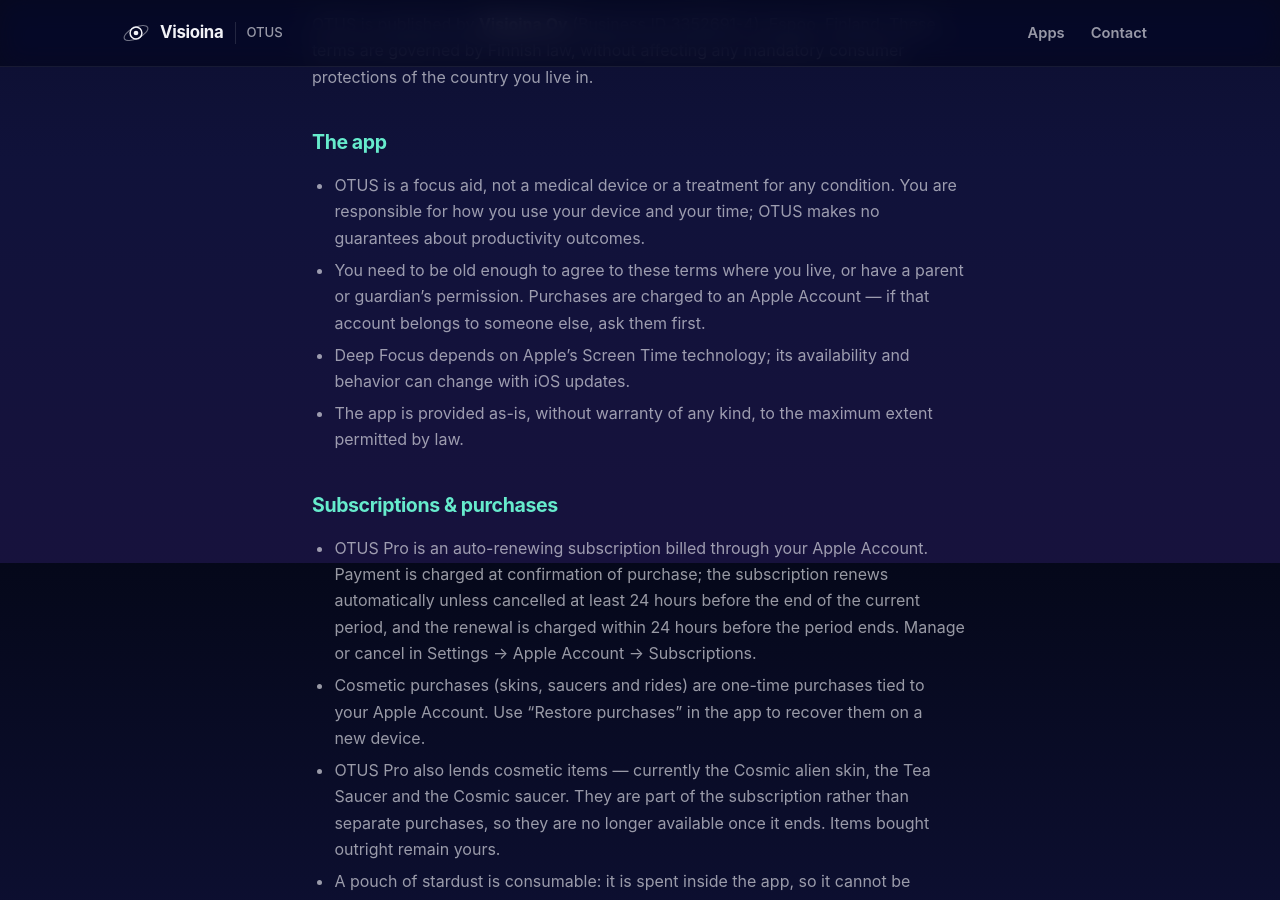
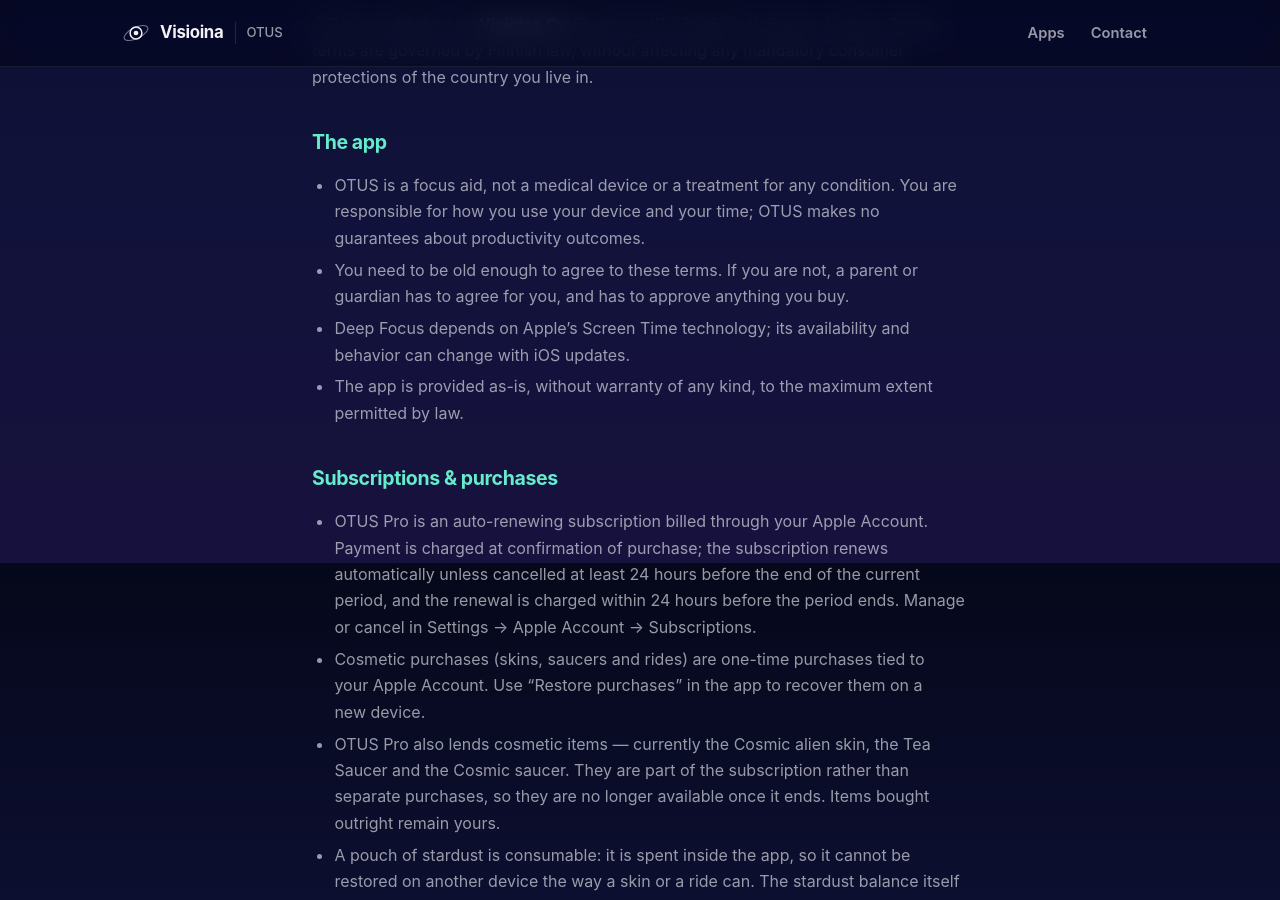
Before and after one commit to selinahti/visioinawebsite, a Jekyll site: the page built from _apps/otus/terms.md, in a window 1280 px wide and 900 px high, scrolled down 337 px. Built offline with Jekyll 4.4.1, drawn with Linux system fonts in a browser that asks for light colours.

Commit message:
Reword the age clause
It ended on "purchases are charged to an Apple Account — if that account
belongs to someone else, ask them first", which framed the ordinary case
as borrowing a stranger's account. The Apple Account billing line is
already where it belongs, in the subscription disclosure. What the clause
is actually for is the two consents: agreeing to the terms, and approving
a purchase, both through a parent or guardian for anyone too young.

Still no minimum age named — the App Store rating is 4+, and "you must be
13" would contradict our own submission. The jurisdiction point is
carried by the intro, which already defers to local consumer protections.

Co-Authored-By: Claude Opus 5 <noreply@anthropic.com>

```diff
--- a/_apps/otus/terms.md
+++ b/_apps/otus/terms.md
@@ -25,9 +25,8 @@ consumer protections of the country you live in.
 - OTUS is a focus aid, not a medical device or a treatment for any condition.
   You are responsible for how you use your device and your time; OTUS makes no
   guarantees about productivity outcomes.
-- You need to be old enough to agree to these terms where you live, or have
-  a parent or guardian's permission. Purchases are charged to an Apple Account
-  — if that account belongs to someone else, ask them first.
+- You need to be old enough to agree to these terms. If you are not, a parent
+  or guardian has to agree for you, and has to approve anything you buy.
 - Deep Focus depends on Apple's Screen Time technology; its availability and
   behavior can change with iOS updates.
 - The app is provided as-is, without warranty of any kind, to the maximum extent
```
